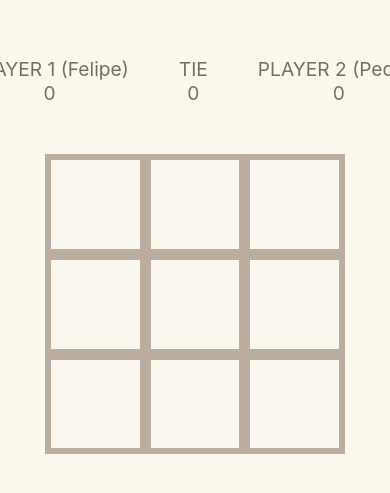
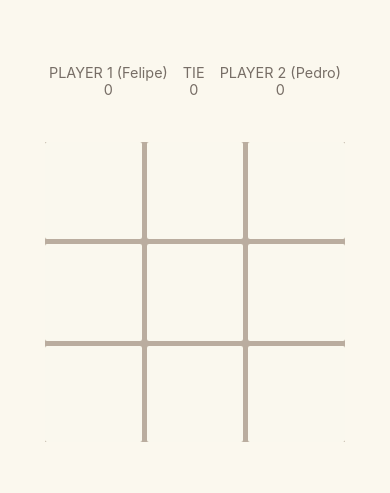
Before and after one commit to feralonsomaccari/tic-tac-toe, a React (Create React App) app: page / in a window 390 px wide. Shown: the part 191-684 px from the top of the page. Built offline with nearby package versions, Linux system fonts and the light colour scheme.

Commit message:
Update Game view styles

```diff
--- a/src/Components/Board/Board.module.css
+++ b/src/Components/Board/Board.module.css
@@ -1,6 +1,6 @@
 .board {
-  width: 450px;
-  height: 450px;
+  width: 300px;
+  height: 300px;
   margin: 0 auto;
   color: #776e66;
   background: #baad9f;
@@ -13,22 +13,20 @@
   background-color: #faf8ee;
   border-radius: 2px;
   font-family: Helvetica;
-  font-size: 7em;
+  font-size: 2em;
+
   display: flex;
   justify-content: center;
   align-items: center;
 }
 
-@media only screen and (max-width: 620px) {
+@media only screen and (min-width: 620px) {
   .board {
-    width: 300px;
-    height: 300px;
-    color: #776e66;
-    border: 3px solid #bbae9f;
+    width: 450px;
+    height: 450px;
   }
 
   .board__square {
-    border: 3px solid #bbae9f;
-    font-size: 2em;
+    font-size: 7em;
   }
 }
--- a/src/Components/Game/Game.module.css
+++ b/src/Components/Game/Game.module.css
@@ -10,10 +10,10 @@
 .game__score {
   display: flex;
   justify-content: center;
-  gap: 50px;
   width: 450px;
   color: #776e66;
-  font-size: 1.2em;
+  font-size: 0.9em;
+  gap: 15px;
   margin: 30px 0;
 }
 
@@ -21,3 +21,10 @@
   display: block;
   text-align: center;
 }
+
+@media only screen and (min-width: 620px) {
+  .game__score {
+    font-size: 1.2em;
+    gap: 50px;
+  }
+}
```
